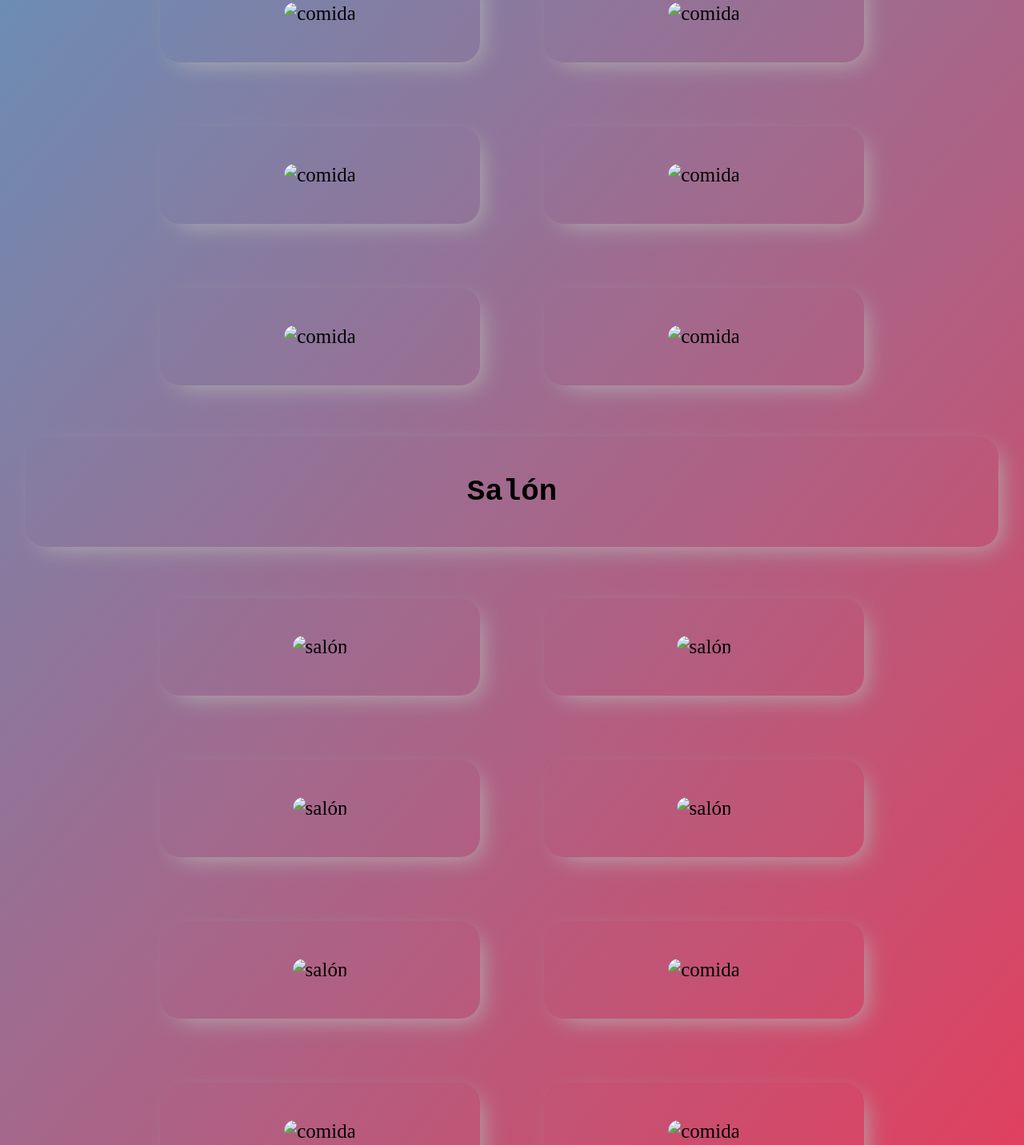
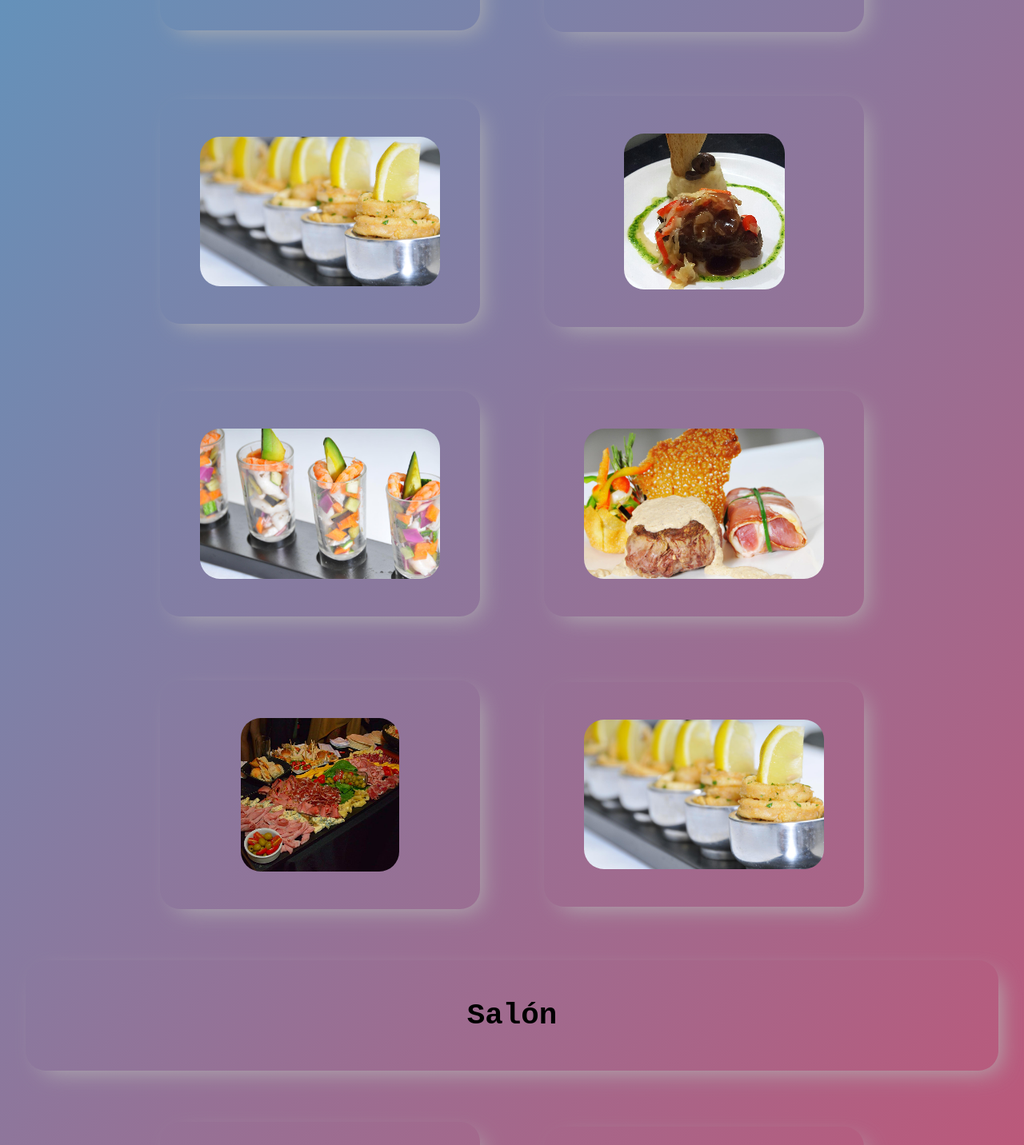
Before and after one commit to ChristianEspindola/primera-pagina, a plain HTML site: page pag/galeria.html in a window 1280 px wide. Shown: the part 716-2148 px from the top of the page at 80% size. Drawn offline with Linux system fonts and the light colour scheme; the site is published under a folder, as on GitHub Pages, so addresses that start at the root find nothing.

Commit message:
actualizo detalles sobre fotos

```diff
--- a/pag/galeria.html
+++ b/pag/galeria.html
@@ -59,35 +59,35 @@
 
 
         <div class="card__galeria">
-            <img class="card_imagen" src="/img/comida6.jpg" alt="comida" />
+            <img class="card_imagen" src="../img/comida6.jpg" alt="comida" />
         </div>
 
         <div class="card__galeria">
-            <img class="card_imagen" src="/img/comida00.png" alt="comida" />
+            <img class="card_imagen" src="../img/comida00.png" alt="comida" />
         </div>
 
         <div class="card__galeria">
-            <img class="card_imagen" src="/img/comida3.jpg" alt="comida" />
+            <img class="card_imagen" src="../img/comida3.jpg" alt="comida" />
         </div>
 
         <div class="card__galeria">
-            <img class="card_imagen" src="/img/comida01.png" alt="comida" />
+            <img class="card_imagen" src="../img/comida01.png" alt="comida" />
         </div>
         <div class="card__galeria">
-            <img class="card_imagen" src="/img/comida4.jpg" alt="comida" />
+            <img class="card_imagen" src="../img/comida4.jpg" alt="comida" />
         </div>
         <div class="card__galeria">
-            <img class="card_imagen" src="/img/comida6.jpg" alt="comida" />
+            <img class="card_imagen" src="../img/comida6.jpg" alt="comida" />
             <!--falta foto y descripcion -->
         </div>
 
         <div class="card__galeria">
-            <img class="card_imagen" src="/img/comida00.png" alt="comida" />
+            <img class="card_imagen" src="../img/comida00.png" alt="comida" />
             <!--falta foto y descripcion -->
         </div>
 
         <div class="card__galeria">
-            <img class="card_imagen" src="/img/comida3.jpg" alt="comida" />
+            <img class="card_imagen" src="../img/comida3.jpg" alt="comida" />
             <!--falta foto y descripcion -->
         </div>
     </div>
@@ -101,34 +101,34 @@
 
 
         <div class="card__galeria">
-            <img class="card_imagen" src="/img/salon.jpeg" alt="salón" />
+            <img class="card_imagen" src="../img/salon.jpeg" alt="salón" />
         </div>
         <div class="card__galeria">
-            <img class="card_imagen" src="/img/salon05.png" alt="salón" />
+            <img class="card_imagen" src="../img/salon05.png" alt="salón" />
         </div>
 
         <div class="card__galeria">
-            <img class="card_imagen" src="/img/salon2.jpeg" alt="salón" />
+            <img class="card_imagen" src="../img/salon2.jpeg" alt="salón" />
         </div>
 
         <div class="card__galeria">
-            <img class="card_imagen" src="/img/salon06.png" alt="salón" />
+            <img class="card_imagen" src="../img/salon06.png" alt="salón" />
         </div>
         <div class="card__galeria">
-            <img class="card_imagen" src="/img/salon4.jpeg" alt="salón" />
+            <img class="card_imagen" src="../img/salon4.jpeg" alt="salón" />
         </div>
 
         <div class="card__galeria">
-            <img class="card_imagen" src="/img/comida00.png" alt="comida" />
+            <img class="card_imagen" src="../img/comida00.png" alt="comida" />
             <!--falta foto y descripcion -->
         </div>
 
         <div class="card__galeria">
-            <img class="card_imagen" src="/img/comida3.jpg" alt="comida" />
+            <img class="card_imagen" src="../img/comida3.jpg" alt="comida" />
             <!--falta foto y descripcion -->
         </div>
         <div class="card__galeria">
-            <img class="card_imagen" src="/img/comida3.jpg" alt="comida" />
+            <img class="card_imagen" src="../img/comida3.jpg" alt="comida" />
             <!--falta foto y descripcion -->
         </div>
     </div>
```
Also changed, not shown: index.html (+1 -1 lines), pag/salon.html (+8 -8 lines).
